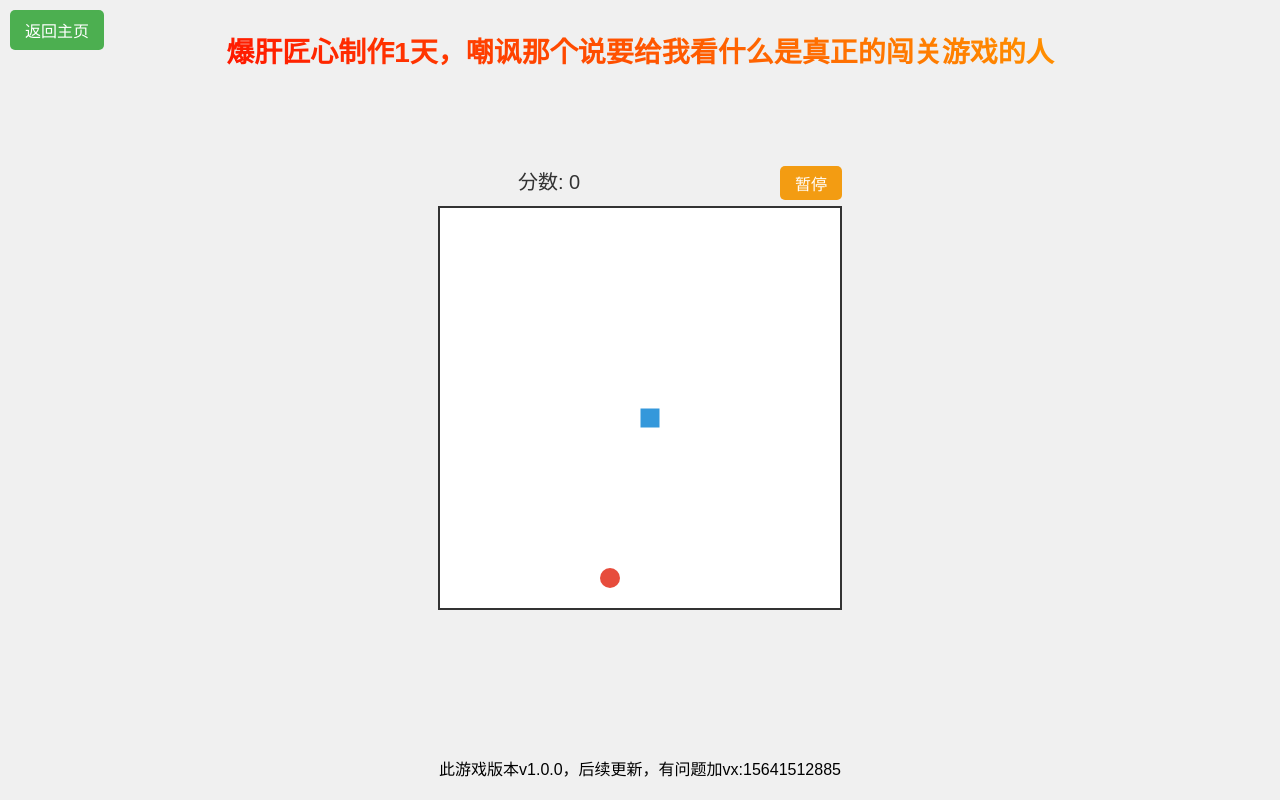
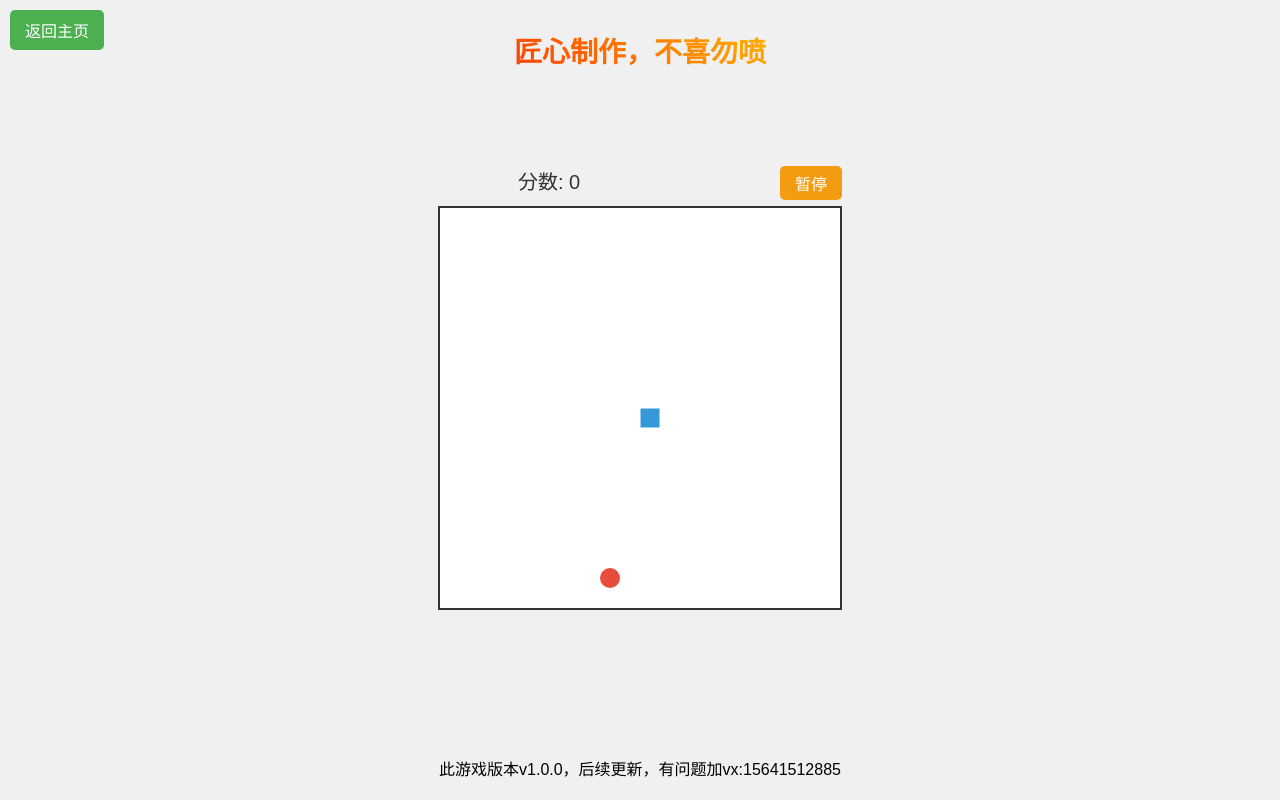
Before and after one commit to YTuns/YTuns.github.io, a plain HTML site: page 贪吃蛇.html in a window 1280 px wide. Drawn offline with Linux system fonts and the light colour scheme.

Commit message:
贪吃蛇.html

```diff
--- a/贪吃蛇.html
+++ b/贪吃蛇.html
@@ -126,7 +126,7 @@
 </head>
 <body>
     <button id="home-btn">返回主页</button>
-    <div class="header-text" id="headerText">爆肝匠心制作1天，嘲讽那个说要给我看什么是真正的闯关游戏的人</div>
+    <div class="header-text" id="headerText">匠心制作，不喜勿喷</div>
     <div id="game-container">
         <div id="score-display">分数: 0</div>
         <button id="pause-btn">暂停</button>
```
